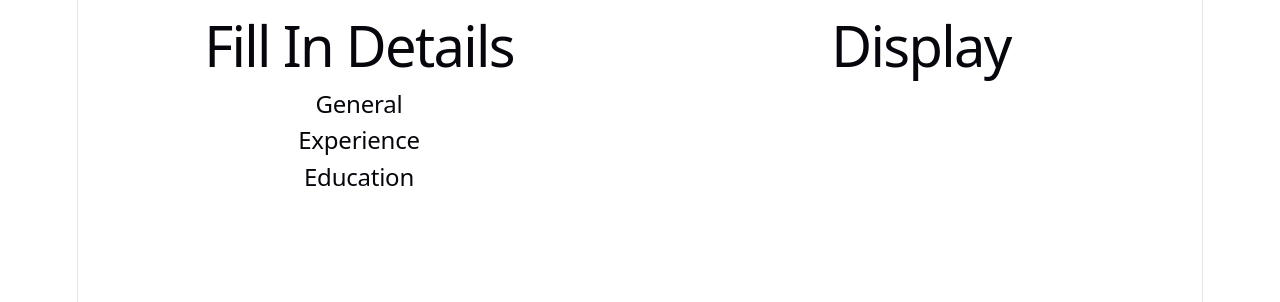
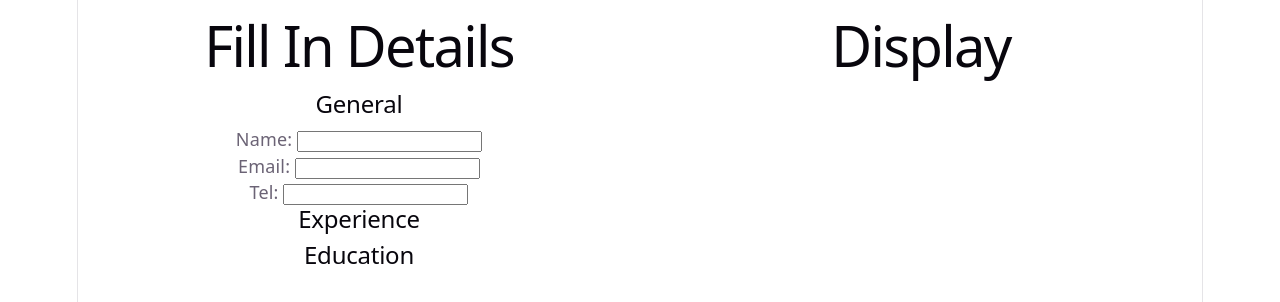
Before and after one commit to lesterc013/top-cv-builder, a React (Vite) app: page / in a window 1280 px wide. Shown: the top 302 px of the page. Built offline with nearby package versions, Linux system fonts and the light colour scheme.

Commit message:
Add General Section to Form

```diff
--- a/src/components/Form.jsx
+++ b/src/components/Form.jsx
@@ -1,10 +1,16 @@
+import Input from './form/Input';
 import Section from './form/Section';
 
 export default function Form() {
   return (
     <div className='form'>
       <h1 className='form-header'>Fill In Details</h1>
-      <Section title={'General'} />
+      {/* How to reuse Section? Use children prop instead of making GeneralSection ExperienceSection etc */}
+      <Section title={'General'}>
+        <Input label={'Name'} id={'name'} type={'text'} />
+        <Input label={'Email'} id={'email'} type={'email'} />
+        <Input label={'Tel'} id={'tel'} type={'tel'} />
+      </Section>
       <Section title={'Experience'} />
       <Section title={'Education'} />
     </div>
```
